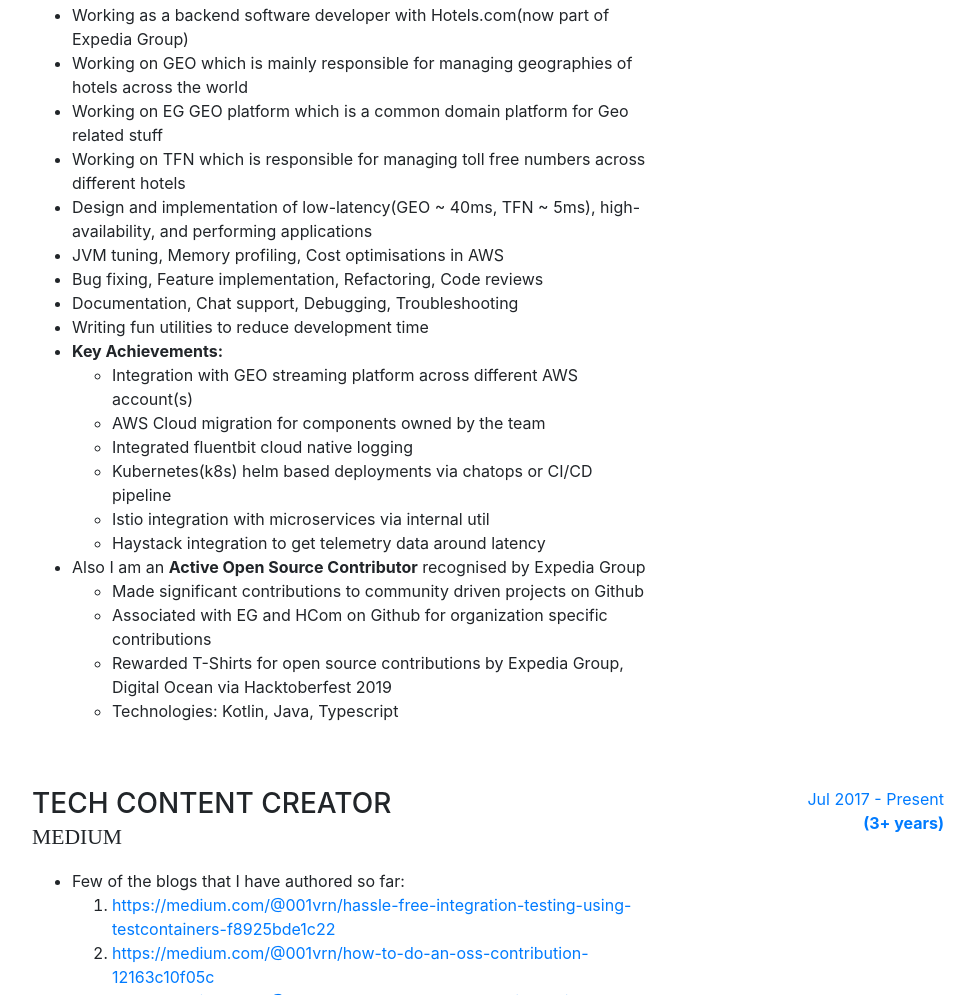
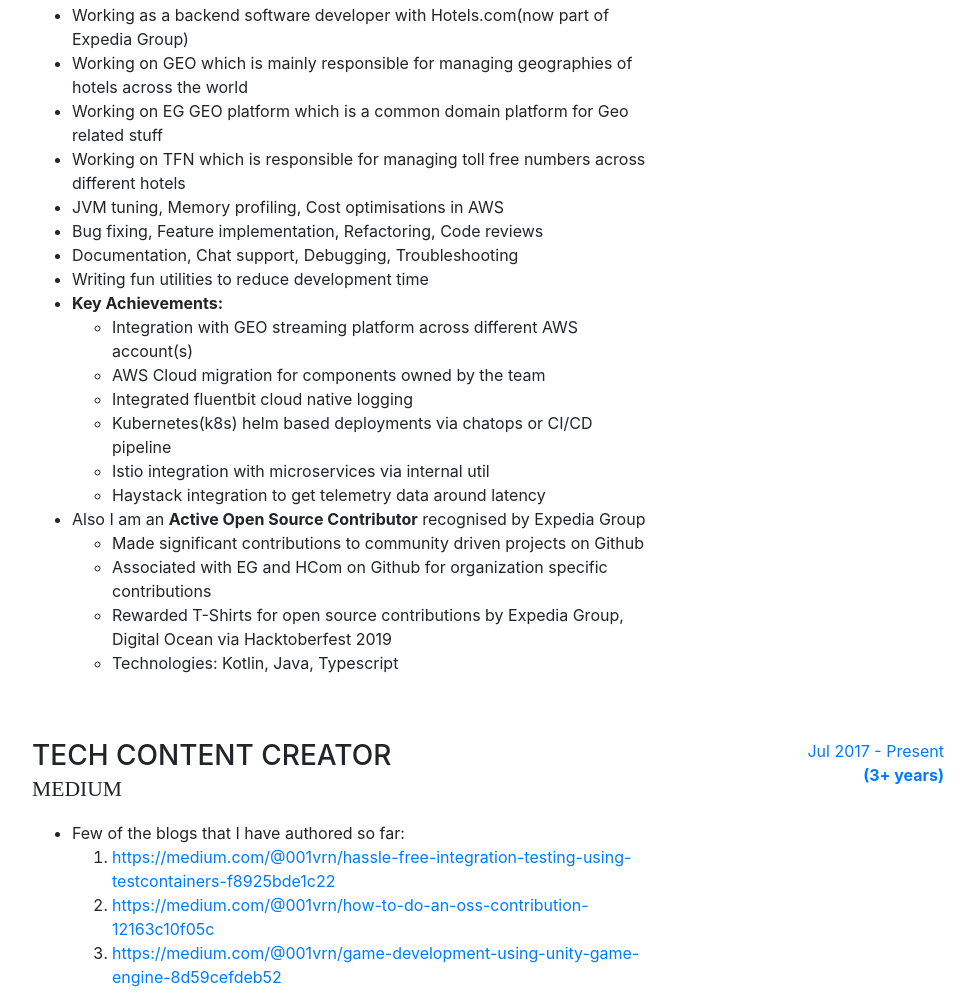
Before and after one commit to 0001vrn/0001vrn.github.io, a website with bundled scripts: page index.html in a window 1280 px wide. Shown: the part 1047-2042 px from the top of the page, without its empty margins (288-1263 px from the left). Built offline with nearby package versions, Linux system fonts and the light colour scheme; a web font is replaced by a local one.

Commit message:
updated details

```diff
--- a/index.html
+++ b/index.html
@@ -136,7 +136,6 @@
                 <li>Working on GEO which is mainly responsible for managing geographies of hotels across the world</li>
                 <li>Working on EG GEO platform which is a common domain platform for Geo related stuff</li>
                 <li>Working on TFN which is responsible for managing toll free numbers across different hotels</li>
-                <li>Design and implementation of low-latency(GEO ~ 40ms, TFN ~ 5ms), high-availability, and performing applications</li>
                 <li>JVM tuning, Memory profiling, Cost optimisations in AWS</li>
                 <li>Bug fixing, Feature implementation, Refactoring, Code reviews</li>
                 <li>Documentation, Chat support, Debugging, Troubleshooting</li>
```
